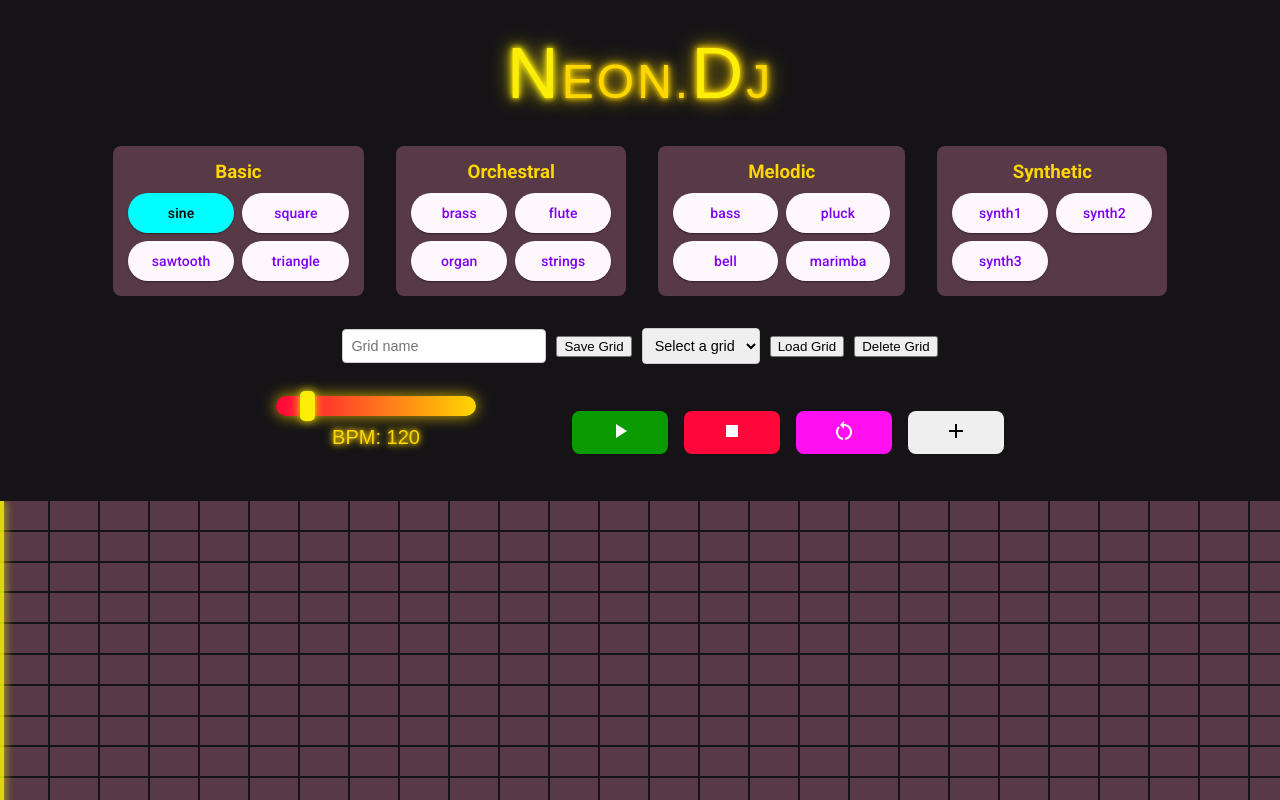
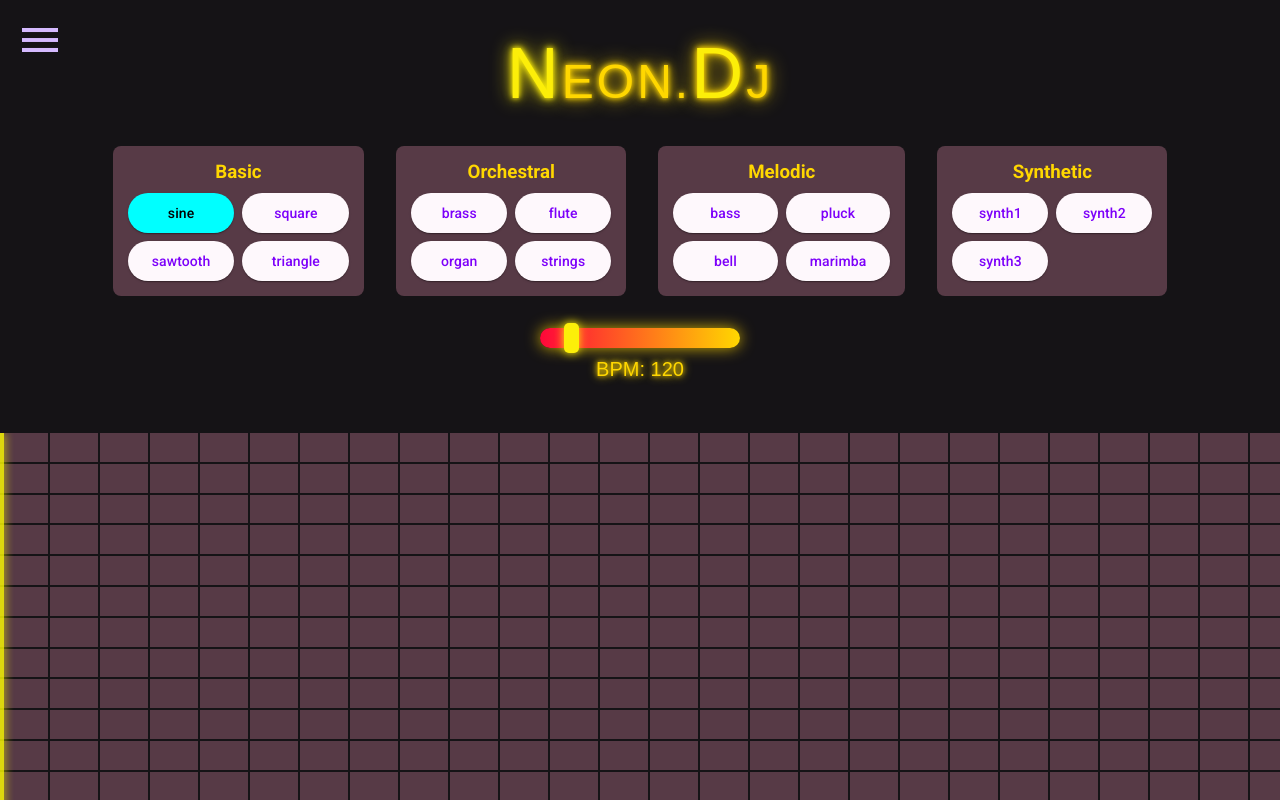
Before and after one commit to officialMattTuson/Sound-Map, an Angular app: page / in a window 1280 px wide. Shown: the top 800 px of the page. Built offline with nearby package versions, Linux system fonts and the light colour scheme.

Commit message:
add angular material mat drawer to have grid controls appear as a side menu, to be styled next

```diff
--- a/src/components/sound-grid/sound-grid.component.html
+++ b/src/components/sound-grid/sound-grid.component.html
@@ -1,7 +1,41 @@
+<mat-drawer-container [hasBackdrop]="false">
+  <mat-drawer #drawer mode="side">
+    <div class="button-group">
+      <button class="btn play-button" (click)="startPlayback()">
+        <mat-icon> @if (isPlaying) { pause } @else { play_arrow } </mat-icon>
+      </button>
+      <button class="btn stop-button" (click)="stopPlayback()">
+        <mat-icon>stop</mat-icon>
+      </button>
+      <button class="btn reset-button" (click)="resetGrid()">
+        <mat-icon>restart_alt</mat-icon>
+      </button>
+      <button class="btn" (click)="addColumns()">
+        <mat-icon>add</mat-icon>
+      </button>
+    </div>
+    <div class="controls__grid">
+      <input
+        type="text"
+        [(ngModel)]="gridName"
+        placeholder="Grid name"
+        class="grid-name-input"
+      />
+      <button (click)="saveGrid()">Save Grid</button>
+      <select [(ngModel)]="selectedGridId" class="grid-select">
+        <option value="">Select a grid</option>
+        @for (grid of savedGrids; track grid) {
+        <option [value]="grid.id">{{ grid.name }}</option>
+        }
+      </select>
+      <button (click)="loadGrid()">Load Grid</button>
+      <button (click)="deleteGrid()">Delete Grid</button>
+    </div>
+  </mat-drawer>
+  <mat-drawer-content>
     <div class="container">
-  <div class="neon-text">
-    <span>N</span>EON.<span>D</span>J
-  </div>
+      <mat-icon color="primary" id="menu-icon" (click)="drawer.toggle()">menu</mat-icon>
+      <div class="neon-text"><span>N</span>EON.<span>D</span>J</div>
       <div class="controls__container">
         <div class="controls__instruments">
           @for (category of instrumentCategories; track category) {
@@ -12,9 +46,14 @@
               <button
                 mat-raised-button
                 color="primary"
-                [style.backgroundColor]="instrument === currentInstrument ? instrumentColors[instrument] : null"
+                [style.backgroundColor]="
+                  instrument === currentInstrument
+                    ? instrumentColors[instrument]
+                    : null
+                "
                 [style.color]="instrument === currentInstrument ? '#000' : null"
-                (click)="selectInstrument(instrument)">
+                (click)="selectInstrument(instrument)"
+              >
                 {{ instrument }}
               </button>
               }
@@ -23,42 +62,13 @@
           }
         </div>
       </div>
-  <div class="controls__grid">
-    <input
-      type="text"
-      [(ngModel)]="gridName"
-      placeholder="Grid name"
-      class="grid-name-input"
-    >
-    <button (click)="saveGrid()">Save Grid</button>
-    <select [(ngModel)]="selectedGridId" class="grid-select">
-      <option value="">Select a grid</option>
-      @for (grid of savedGrids; track grid) {
-        <option [value]="grid.id">{{ grid.name }}</option>
-      }
-    </select>
-    <button (click)="loadGrid()">Load Grid</button>
-    <button (click)="deleteGrid()">Delete Grid</button>
-  </div>
-  <div class="button-group">
       <app-tempo-lever (tempoChange)="setTempo($event)"></app-tempo-lever>
-    <button class="btn play-button" (click)="startPlayback()">
-      <mat-icon>
-        @if (isPlaying) {
-          pause
-        } @else {
-        play_arrow
-        }
-      </mat-icon>
-    </button>
-    <button class="btn stop-button" (click)="stopPlayback()"><mat-icon>stop</mat-icon></button>
-    <button class="btn reset-button" (click)="resetGrid()"><mat-icon>restart_alt</mat-icon></button>
-    <button class="btn" (click)="addColumns()"><mat-icon>add</mat-icon></button>
-  </div>
       <div class="grid-container">
-
         <div class="grid">
-      <div class="playback-line" [style.left]="getPlaybackLinePosition()"></div>
+          <div
+            class="playback-line"
+            [style.left]="getPlaybackLinePosition()"
+          ></div>
           @for (row of grid; track row; let i = $index) {
           <div class="row">
             @for (cell of row; track cell; let j = $index) {
@@ -66,14 +76,16 @@
               class="cell"
               [class.active]="cell.active"
               [class.playing]="currentColumn === j && isPlaying"
-              [style.backgroundColor]="cell.active ? instrumentColors[cell.instrument] : '#573a46'"
-              (click)="toggleCell(i, j)">
-            </div>
+              [style.backgroundColor]="
+                cell.active ? instrumentColors[cell.instrument] : '#573a46'
+              "
+              (click)="toggleCell(i, j)"
+            ></div>
             }
           </div>
           }
         </div>
       </div>
-
-
     </div>
+  </mat-drawer-content>
+</mat-drawer-container>
--- a/src/components/sound-grid/sound-grid.component.scss
+++ b/src/components/sound-grid/sound-grid.component.scss
@@ -86,8 +86,10 @@ body {
 
   &__grid {
     display: flex;
+    flex-direction: column;
     gap: 10px;
     align-items: center;
+    margin-block-start: 4rem;
   }
 }
 
@@ -176,13 +178,12 @@ body {
 }
 
 .button-group {
+  margin-block-start: 5rem;
   display: flex;
+  flex-direction: column;
   align-items: center;
+  justify-content: center;
   gap: 1rem;
-
-  & > :nth-child(2) {
-    margin-inline-start: 5rem;
-  }
 }
 
 .reset-button {
@@ -199,3 +200,22 @@ body {
   background-color: #0a9b00;
   color: #fff;
 }
+
+#menu-icon {
+  color: mat.get-theme-color(theme.$dark-theme, primary);
+  cursor: pointer;
+  width: 3rem;
+  height: 3rem;
+  font-size: 3rem;
+  position: absolute;
+  top: 1rem;
+  left: 1rem;
+}
+
+.mat-drawer {
+  background-color: mat.get-theme-color(theme.$dark-theme, surface);
+  color: mat.get-theme-color(theme.$dark-theme, on-surface);
+  padding: 1rem;
+  flex-direction: column;
+  height: 100%;
+}
--- a/src/styles.scss
+++ b/src/styles.scss
@@ -25,3 +25,7 @@ body {
     }
   }
 }
+
+.mat-drawer-backdrop.mat-drawer-shown {
+  background-color: rgba(0, 0, 0, 0.7) !important;
+}
```
Lines whose indentation alone changed are shown as unchanged.
